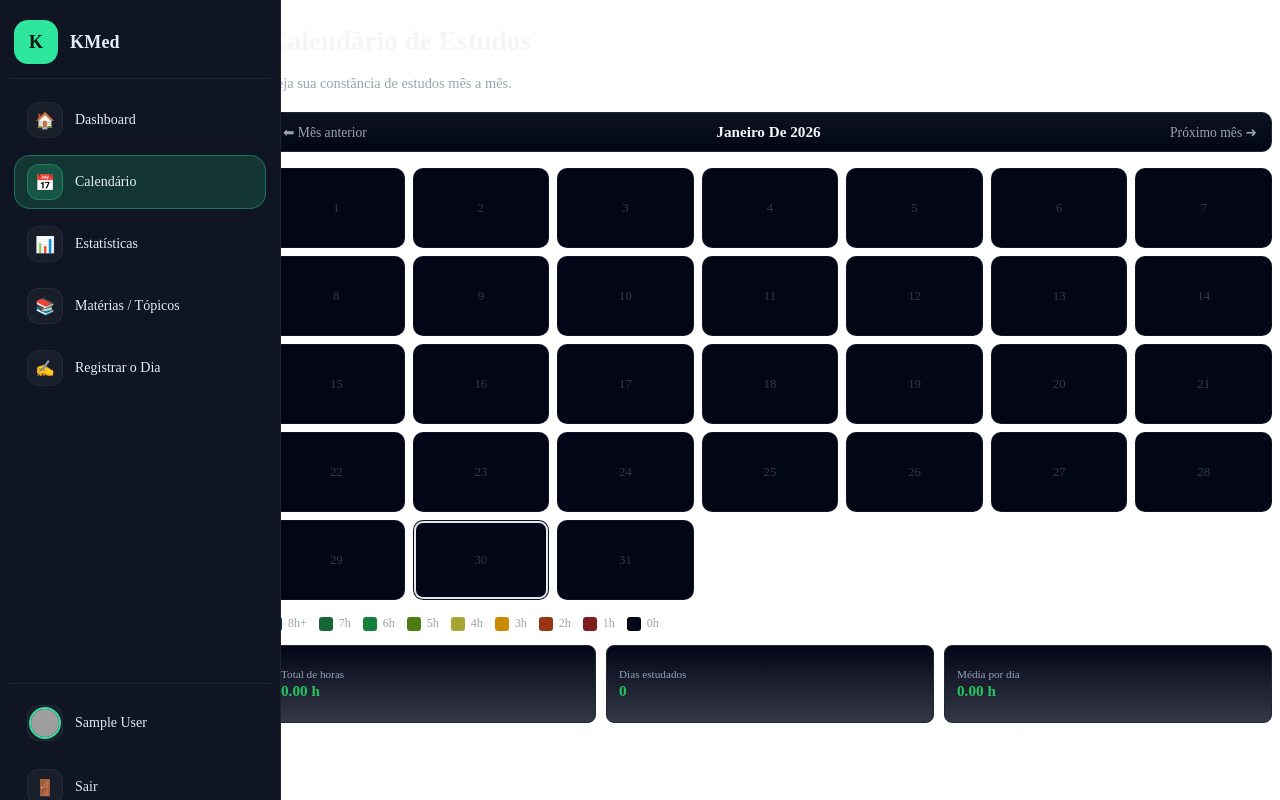
After one commit to Kauesoaresz/KMDL-Med, a Node server app: page /calendario in a window 1280 px wide. The commit adds this page. Run offline with Node 20, Linux system fonts and the light colour scheme; the visitor is signed in with stand-in values (Sample User, id 1); data that the repository does not hold is empty; some libraries are stand-ins or nearby versions; grey boxes are pictures that could not be loaded.

Commit message:
Versão 1.0.9

```diff
--- a/src/app.js
+++ b/src/app.js
@@ -11,6 +11,7 @@ const authRoutes = require("./routes/authRoutes");
 const appRoutes = require("./routes/appRoutes");
 const contentRoutes = require("./routes/contentRoutes");
 const statisticsRoutes = require("./routes/statisticsRoutes");
+const calendarioRoutes = require("./routes/calendarioRoutes"); // 👈 NOVO
 
 const app = express();
 
@@ -47,7 +48,8 @@ app.use("/public", express.static(path.join(__dirname, "public")));
 app.use(authRoutes);
 app.use(appRoutes);
 app.use(contentRoutes);
-app.use(statisticsRoutes); // 👈 AGORA AQUI
+app.use(statisticsRoutes);
+app.use(calendarioRoutes); // 👈 CALENDÁRIO AQUI
 
 
 // =========================
--- /dev/null
+++ b/src/controllers/calendarioController.js
@@ -0,0 +1,118 @@
+const { StudyEntry } = require("../models");
+const { Op, fn, col } = require("sequelize");
+
+function toISO(date) {
+  return date.toISOString().slice(0, 10);
+}
+
+exports.calendario = async (req, res) => {
+  try {
+    const userId = req.session.userId;
+
+    const hoje = new Date();
+    const hojeISO = toISO(hoje);
+
+    const ano = parseInt(req.query.ano) || hoje.getFullYear();
+    const mes = parseInt(req.query.mes) || hoje.getMonth() + 1;
+
+    const inicioMes = new Date(ano, mes - 1, 1);
+    const fimMes = new Date(ano, mes, 0);
+
+    const registros = await StudyEntry.findAll({
+      where: {
+        user_id: userId,
+        data: {
+          [Op.between]: [toISO(inicioMes), toISO(fimMes)]
+        }
+      },
+      attributes: [
+        "data",
+        [fn("SUM", col("horas")), "horas_dia"],
+        [fn("SUM", col("questoes")), "questoes_dia"],
+        [fn("SUM", col("acertos")), "acertos_dia"]
+      ],
+      group: ["data"]
+    });
+
+    const mapa = {};
+    registros.forEach(r => {
+      mapa[r.data] = {
+        horas: Number(r.get("horas_dia")),
+        questoes: Number(r.get("questoes_dia")),
+        acertos: Number(r.get("acertos_dia"))
+      };
+    });
+
+    const diasMes = [];
+    let totalHorasMes = 0;
+    let diasEstudados = 0;
+
+    for (let d = 1; d <= fimMes.getDate(); d++) {
+      const data = new Date(ano, mes - 1, d);
+      const iso = toISO(data);
+
+      const info = mapa[iso] || { horas: 0, questoes: 0, acertos: 0 };
+      const horasInt = Math.floor(info.horas);
+
+      if (info.horas > 0) diasEstudados++;
+      totalHorasMes += info.horas;
+
+      let cor = "zero";
+      if (horasInt >= 8) cor = "h8";
+      else if (horasInt === 7) cor = "h7";
+      else if (horasInt === 6) cor = "h6";
+      else if (horasInt === 5) cor = "h5";
+      else if (horasInt === 4) cor = "h4";
+      else if (horasInt === 3) cor = "h3";
+      else if (horasInt === 2) cor = "h2";
+      else if (horasInt === 1) cor = "h1";
+
+      const perfeito =
+        info.horas >= 6 &&
+        info.questoes >= 30 &&
+        info.acertos > 0 &&
+        info.acertos / info.questoes >= 0.8;
+
+      diasMes.push({
+        dia: d,
+        dataISO: iso,
+        horas: info.horas.toFixed(2),
+        cor,
+        perfeito,
+        isHoje: iso === hojeISO,
+        futuro: iso > hojeISO
+      });
+    }
+
+    const mediaDiaria =
+      diasEstudados > 0
+        ? (totalHorasMes / diasEstudados).toFixed(2)
+        : "0.00";
+
+    const mesLabel = inicioMes.toLocaleString("pt-BR", {
+      month: "long",
+      year: "numeric"
+    });
+
+    res.render("app/calendario", {
+      active: "calendario",
+      userNome: req.session.userNome,
+      userFoto: req.session.userFoto,
+
+      diasMes,
+      totalHorasMes: totalHorasMes.toFixed(2),
+      diasEstudados,
+      mediaDiaria,
+
+      mesLabel,
+      anoAnterior: mes === 1 ? ano - 1 : ano,
+      mesAnterior: mes === 1 ? 12 : mes - 1,
+      anoProximo: mes === 12 ? ano + 1 : ano,
+      mesProximo: mes === 12 ? 1 : mes + 1
+    });
+
+  } catch (err) {
+    console.error(err);
+    res.status(500).send("Erro no calendário");
+  }
+};
--- /dev/null
+++ b/src/public/css/app/calendario.css
@@ -0,0 +1,269 @@
+/* =========================
+   RESET ESSENCIAL
+========================= */
+
+.page,
+.page * {
+  box-sizing: border-box;
+}
+
+/* =========================
+   CONTAINER GERAL
+========================= */
+
+.page {
+  max-width: 1100px;
+  margin: 0 auto;
+  width: 100%;
+  overflow-x: hidden;
+}
+
+/* =========================
+   HEADER DA PÁGINA
+========================= */
+
+.kmed-header {
+  margin-bottom: 20px;
+}
+
+.kmed-header h1 {
+  font-size: 1.7rem;
+  font-weight: 600;
+  color: #f5f5f5;
+}
+
+.kmed-header p {
+  margin-top: 4px;
+  color: #9ca3af;
+  font-size: 0.9rem;
+}
+
+/* =========================
+   NAVEGAÇÃO DO MÊS
+========================= */
+
+.kmed-calendar-nav {
+  display: flex;
+  align-items: center;
+  justify-content: space-between;
+  background: linear-gradient(180deg, #0b1220, #020617);
+  border: 1px solid #1f2933;
+  border-radius: 10px;
+  padding: 10px 14px;
+  margin-bottom: 16px;
+}
+
+.kmed-calendar-nav a {
+  color: #9ca3af;
+  text-decoration: none;
+  font-size: 0.85rem;
+}
+
+.kmed-calendar-nav a:hover {
+  color: #22c55e;
+}
+
+.kmed-calendar-nav strong {
+  color: #f5f5f5;
+  font-size: 0.95rem;
+  text-transform: capitalize;
+}
+
+/* =========================
+   CALENDÁRIO
+========================= */
+
+.kmed-calendar {
+  background: #020617;
+  border: 1px solid #1f2933;
+  border-radius: 12px;
+  padding: 16px;
+  overflow: hidden;
+}
+
+/* GRID DOS DIAS */
+.kmed-calendar-grid {
+  display: grid;
+  grid-template-columns: repeat(7, minmax(0, 1fr));
+  gap: 8px;
+  margin-bottom: 16px;
+}
+
+/* =========================
+   DIA
+========================= */
+
+.kmed-cal-day {
+  height: 80px;
+  border-radius: 10px;
+
+  display: flex;
+  align-items: center;
+  justify-content: center;
+
+  font-size: 0.8rem;
+  font-weight: 500;
+
+  color: #e5e7eb;
+  text-decoration: none;
+  border: 1px solid rgba(255, 255, 255, 0.05);
+
+  transition: transform 0.15s ease, box-shadow 0.15s ease;
+}
+
+.kmed-cal-day span {
+  opacity: 0.9;
+}
+
+.kmed-cal-day:hover {
+  transform: translateY(-2px);
+  box-shadow: 0 0 0 2px rgba(34, 197, 94, 0.25);
+}
+
+/* =========================
+   CORES POR HORAS (RUIM → ÓTIMO)
+========================= */
+
+.kmed-cal-day.zero {
+  background: #020617;
+  color: #334155;
+}
+
+.kmed-cal-day.h1 { background: #7f1d1d; }
+.kmed-cal-day.h2 { background: #9a3412; }
+.kmed-cal-day.h3 { background: #ca8a04; }
+.kmed-cal-day.h4 { background: #a3a635; }
+.kmed-cal-day.h5 { background: #4d7c0f; }
+.kmed-cal-day.h6 { background: #15803d; }
+.kmed-cal-day.h7 { background: #166534; }
+
+.kmed-cal-day.h8 {
+  background: #022c22;
+  color: #d1fae5;
+  font-weight: 600;
+  box-shadow: inset 0 0 0 2px rgba(16, 185, 129, 0.35);
+}
+
+/* =========================
+   ESTADOS ESPECIAIS
+========================= */
+
+.kmed-cal-day.today {
+  box-shadow: inset 0 0 0 2px #e5e7eb;
+}
+
+
+.kmed-cal-day.perfect {
+  position: relative;
+}
+
+.kmed-cal-day.perfect::after {
+  content: "★";
+  position: absolute;
+  top: 6px;
+  right: 6px;
+  font-size: 0.7rem;
+  color: #facc15;
+}
+
+/* =========================
+   LEGENDA
+========================= */
+
+.kmed-calendar-legend {
+  display: flex;
+  flex-wrap: wrap;
+  gap: 12px;
+  font-size: 0.75rem;
+  color: #9ca3af;
+}
+
+.kmed-calendar-legend span {
+  display: flex;
+  align-items: center;
+  gap: 6px;
+}
+
+.kmed-calendar-legend i {
+  width: 14px;
+  height: 14px;
+  border-radius: 3px;
+}
+
+/* =========================
+   CORES DA LEGENDA (FIX)
+========================= */
+
+.kmed-calendar-legend .zero { background: #020617; }
+.kmed-calendar-legend .h1 { background: #7f1d1d; }
+.kmed-calendar-legend .h2 { background: #9a3412; }
+.kmed-calendar-legend .h3 { background: #ca8a04; }
+.kmed-calendar-legend .h4 { background: #a3a635; }
+.kmed-calendar-legend .h5 { background: #4d7c0f; }
+.kmed-calendar-legend .h6 { background: #15803d; }
+.kmed-calendar-legend .h7 { background: #166534; }
+.kmed-calendar-legend .h8 { background: #022c22; }
+
+
+/* =========================
+   RESUMO DO MÊS (COMPACTO)
+========================= */
+
+.kmed-month-summary {
+  margin-top: 14px;
+  display: grid;
+  grid-template-columns: repeat(3, minmax(0, 1fr));
+  gap: 10px;
+  width: 100%;
+}
+
+.kmed-month-summary > div {
+  background: linear-gradient(180deg, #020617, #020617cc);
+  border: 1px solid #1f2933;
+  border-radius: 8px;
+
+  padding: 10px 12px;
+  min-height: 56px;
+
+  display: flex;
+  flex-direction: column;
+  justify-content: center;
+}
+
+.kmed-month-summary small {
+  font-size: 0.7rem;
+  color: #94a3b8;
+  margin-bottom: 2px;
+}
+
+.kmed-month-summary strong {
+  font-size: 0.95rem;
+  font-weight: 600;
+  color: #22c55e;
+  line-height: 1.2;
+}
+
+
+
+/* =========================
+   RESPONSIVO
+========================= */
+
+@media (max-width: 900px) {
+  .kmed-calendar-grid {
+    gap: 6px;
+  }
+
+  .kmed-cal-day {
+    height: 64px;
+    font-size: 0.7rem;
+  }
+
+  .kmed-month-summary {
+    grid-template-columns: 1fr;
+  }
+}
+
+.with-sidebar {
+  margin-left: 88px; /* largura da sidebar */
+}
--- /dev/null
+++ b/src/routes/calendarioRoutes.js
@@ -0,0 +1,15 @@
+const express = require("express");
+const router = express.Router();
+const calendarioController = require("../controllers/calendarioController");
+
+// Middleware simples de auth (se já existir outro, usa o teu)
+function auth(req, res, next) {
+  if (!req.session.userId) {
+    return res.redirect("/login");
+  }
+  next();
+}
+
+router.get("/calendario", auth, calendarioController.calendario);
+
+module.exports = router;
--- /dev/null
+++ b/src/views/app/calendario.ejs
@@ -0,0 +1,101 @@
+<!DOCTYPE html>
+<html lang="pt-br">
+<head>
+  <meta charset="UTF-8" />
+  <meta name="viewport" content="width=device-width,initial-scale=1.0" />
+
+  <title>KMed | Calendário</title>
+
+  <link rel="stylesheet" href="/public/css/components/sidebar.css" />
+  <link rel="stylesheet" href="/public/css/app/calendario.css" />
+</head>
+
+<body class="page-bg">
+
+  <%- include("../partials/sidebar", {
+    active: "calendario",
+    userNome,
+    userFoto
+  }) %>
+
+  <main class="with-sidebar">
+    <div class="page">
+
+      <!-- HEADER -->
+      <div class="kmed-header">
+        <h1>Calendário de Estudos</h1>
+        <p>Veja sua constância de estudos mês a mês.</p>
+      </div>
+
+      <!-- NAVEGAÇÃO -->
+      <div class="kmed-calendar-nav">
+        <a href="/calendario?ano=<%= anoAnterior %>&mes=<%= mesAnterior %>">
+          ⬅ Mês anterior
+        </a>
+
+        <strong><%= mesLabel %></strong>
+
+        <a href="/calendario?ano=<%= anoProximo %>&mes=<%= mesProximo %>">
+          Próximo mês ➜
+        </a>
+      </div>
+
+      <!-- CALENDÁRIO -->
+      <div class="kmed-calendar-grid">
+  <% diasMes.forEach(d => { %>
+
+    <a
+      class="kmed-cal-day <%= d.cor %>
+             <%= d.isHoje ? 'today' : '' %>
+             <%= d.futuro ? 'future' : '' %>
+             <%= d.perfeito ? 'perfect' : '' %>"
+      <% if (!d.futuro) { %>
+        href="/registrar/editar/<%= d.dataISO %>"
+      <% } %>
+      title="<%= d.horas %>h"
+    >
+      <span><%= d.dia %></span>
+    </a>
+
+  <% }) %>
+</div>
+
+
+        <!-- LEGENDA -->
+        <div class="kmed-calendar-legend">
+          <span><i class="h8"></i> 8h+</span>
+          <span><i class="h7"></i> 7h</span>
+          <span><i class="h6"></i> 6h</span>
+          <span><i class="h5"></i> 5h</span>
+          <span><i class="h4"></i> 4h</span>
+          <span><i class="h3"></i> 3h</span>
+          <span><i class="h2"></i> 2h</span>
+          <span><i class="h1"></i> 1h</span>
+          <span><i class="zero"></i> 0h</span>
+        </div>
+
+      </div>
+
+      <!-- RESUMO -->
+      <div class="kmed-month-summary">
+        <div>
+          <small>Total de horas</small>
+          <strong><%= totalHorasMes %> h</strong>
+        </div>
+
+        <div>
+          <small>Dias estudados</small>
+          <strong><%= diasEstudados %></strong>
+        </div>
+
+        <div>
+          <small>Média por dia</small>
+          <strong><%= mediaDiaria %> h</strong>
+        </div>
+      </div>
+
+    </div>
+  </main>
+
+</body>
+</html>
--- a/src/views/partials/sidebar.ejs
+++ b/src/views/partials/sidebar.ejs
@@ -1,4 +1,5 @@
 <aside class="sidebar" aria-label="Menu lateral">
+
   <div class="sidebar__brand">
     <a class="sidebar__brandLink" href="/dashboard" title="KMed">
       <div class="sidebar__logo">K</div>
@@ -14,6 +15,14 @@
       <span class="sidebar__icon">🏠</span>
       <span class="sidebar__label">Dashboard</span>
       <span class="sidebar__tooltip">Dashboard</span>
+    </a>
+
+    <!-- CALENDÁRIO (NOVO) -->
+    <a class="sidebar__item <%= (active === 'calendario') ? 'is-active' : '' %>"
+       href="/calendario" title="Calendário">
+      <span class="sidebar__icon">📅</span>
+      <span class="sidebar__label">Calendário</span>
+      <span class="sidebar__tooltip">Calendário</span>
     </a>
 
     <!-- ESTATÍSTICAS -->
@@ -67,4 +76,5 @@
     </a>
 
   </div>
+
 </aside>
```
